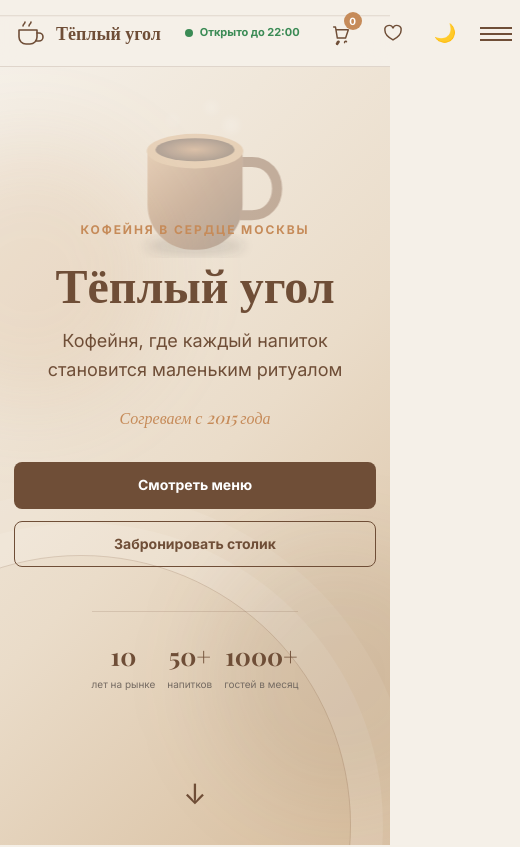
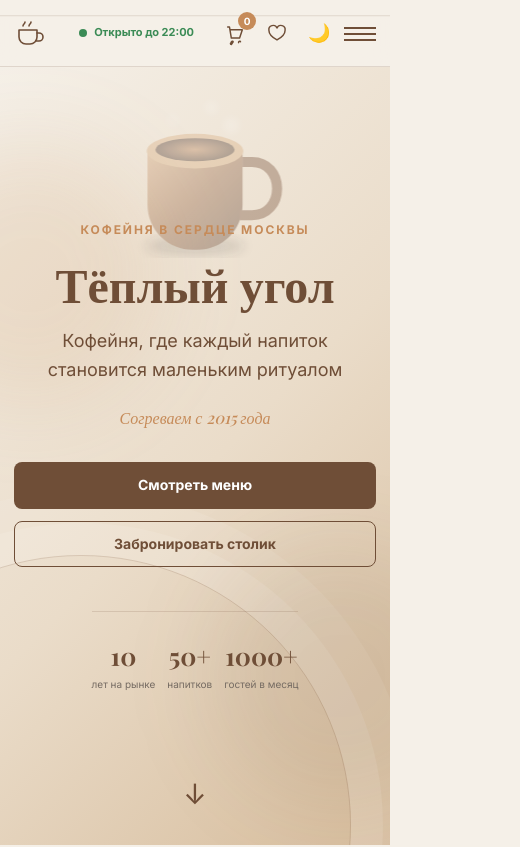
Before and after one commit to florenzeee/coffee, a plain HTML site: page index.html in a window 390 px wide. Shown: the top 847 px of the page, 520 px wide, since content can reach past the window. Drawn offline with nearby package versions, Linux system fonts and the light colour scheme.

Commit message:
Update responsive.css

```diff
--- a/css/responsive.css
+++ b/css/responsive.css
@@ -1,3 +1,9 @@
+html,
+body {
+    overflow-x: hidden;
+    max-width: 100%;
+}
+
 @media (max-width: 900px) {
     .nav { position: fixed; top: 76px; right: 0; left: 0; padding: 20px; border-bottom: 1px solid var(--line); background: var(--cream); transform: translateY(-120%); transition: transform 0.25s ease; }
     .nav.is-open { transform: translateY(0); }
@@ -38,4 +44,6 @@
     .hero__stats { gap: 12px; }
     .card__bottom { align-items: flex-start; flex-direction: column; }
     .card__btn { width: 100%; }
+    .logo span { display: none; }
+    .header__actions { gap: 8px; }
 }
```
